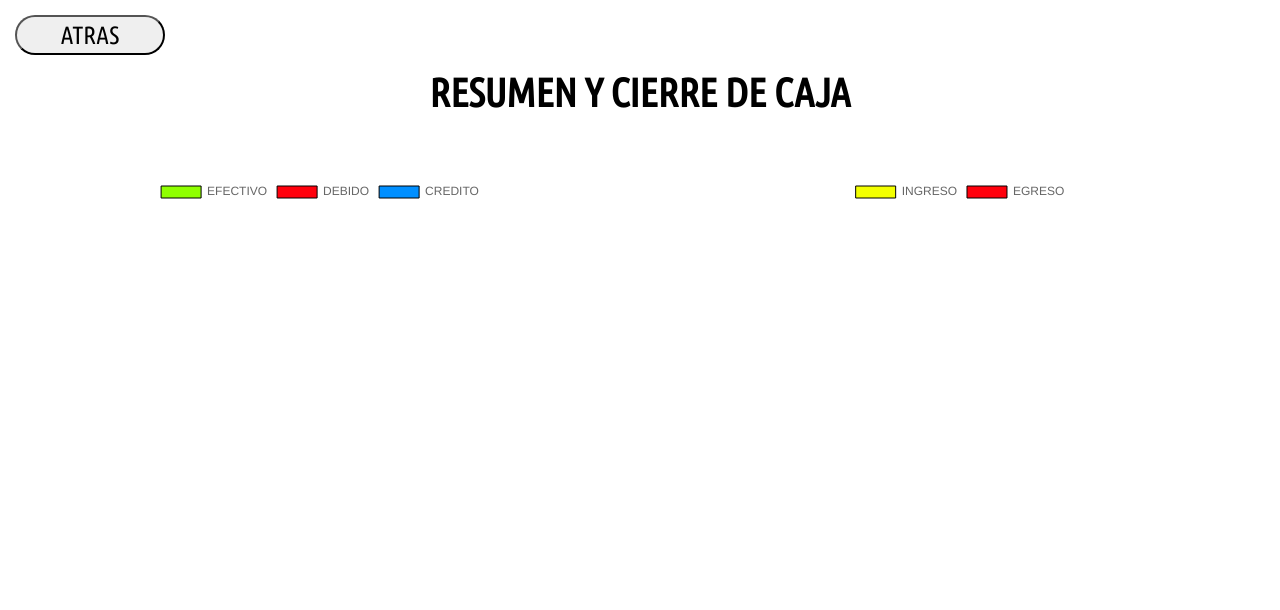
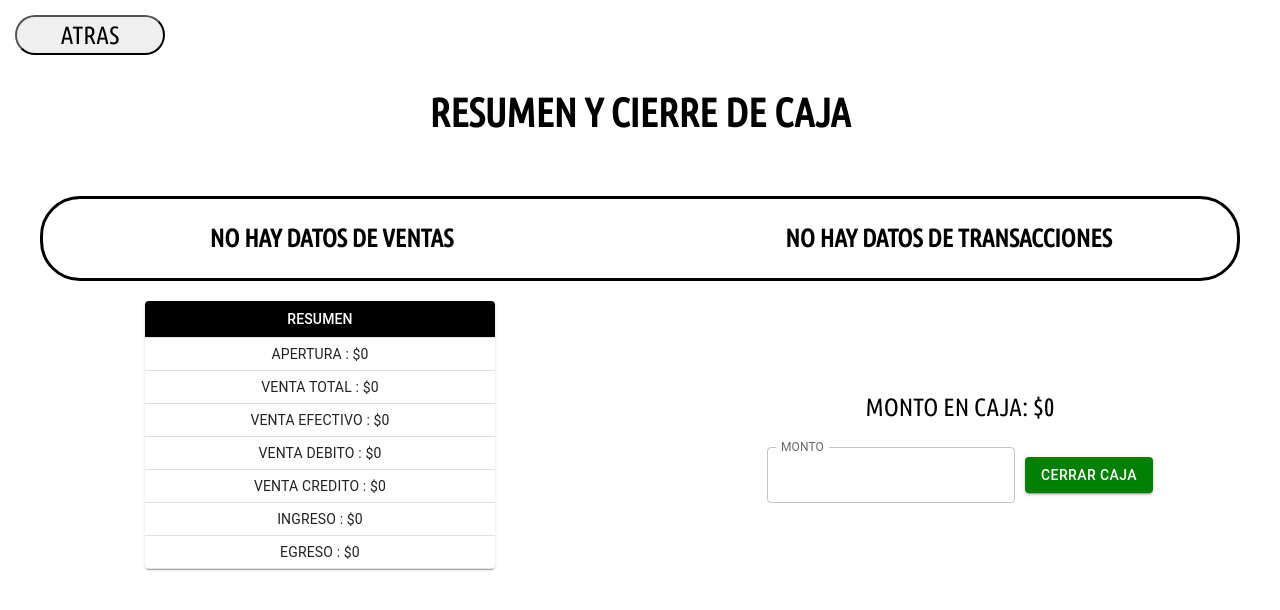
Before and after one commit to HamidFreig/PDV, a React (Create React App) app: page /closeDay in a window 1280 px wide. Shown: the top 610 px of the page. Built offline with nearby package versions, Linux system fonts and the light colour scheme; no server answers; the database is empty.

Commit message:
avance cierre de dia

```diff
--- a/src/components/AdminView/CloseDay/CloseDay.css
+++ b/src/components/AdminView/CloseDay/CloseDay.css
@@ -1,5 +1,46 @@
 .Graficos {
   display: grid;
   margin-top: 60px;
+  margin-left: 40px;
+  margin-right: 40px;
+  gap: 40px;
+  place-items: center;
   grid-template-columns: 1fr 1fr;
+  border: solid;
+  border-radius: 40px;
 }
+
+.Graficos1 {
+  display: flex;
+  text-align: center;
+  justify-content: center;
+  margin-bottom: 20px;
+  width: 100%;
+}
+.Cuadratura {
+  display: grid;
+  justify-content: center;
+  place-items: center;
+  grid-template-columns: 1fr 1fr;
+  margin-top: 20px;
+  margin-bottom: 20px;
+}
+
+@media (max-width: 1030px) {
+  .Graficos {
+    grid-template-columns: 1fr;
+    width: 90%;
+    margin-left: 20px;
+  }
+
+  .Cuadratura {
+    grid-template-columns: 1fr;
+  }
+  .Graficos1 {
+    height: 300px;
+    width: 50%;
+  }
+}
+
+@media (max-width: 380px) {
+}
--- a/src/components/AdminView/CloseDay/CloseDay.jsx
+++ b/src/components/AdminView/CloseDay/CloseDay.jsx
@@ -4,12 +4,11 @@ import { BDContext } from "../../../context/BDContext";
 import { useContext, useState } from "react";
 import GraficoCircularMontos from "./GraficoCircularMontos";
 import GraficoCircularIE from "./GraficoCircularIE";
+import { TablaCuadratura } from "./TablaCuadratura";
+import { ClosingDay } from "./ClosingDay";
 export const CloseDay = () => {
-  const { listVentas, ingresos, egresos } = useContext(BDContext);
+  const { listVentas, ingresos, egresos, aperturas } = useContext(BDContext);
   const [currentDateTime, setCurrentDateTime] = useState(new Date());
-  const [diaFiltrado, setDiaFiltrado] = useState(1);
-  const [MesFiltrado, setMesFiltrado] = useState(1);
-  const [AñoFiltrado, setAñoFiltrado] = useState(1);
 
   const Separador = "/";
   const FechaSplit = currentDateTime.toLocaleDateString().split(Separador);
@@ -49,18 +48,59 @@ export const CloseDay = () => {
     return Egresos;
   };
 
+  //FILTRADO DE APERTURA
+  const filterApertura = () => {
+    const Apertura = aperturas.filter((dato) => {
+      return dato.Fecha == `${DiaSplit}/${MesSplit}/${AñoSplit}`;
+    });
+    return Apertura;
+  };
+
   return (
     <div>
       <Link to={"/admin"}>
         <button className="Button-Back">ATRAS</button>
       </Link>
-      <label>RESUMEN Y CIERRE DE CAJA</label>
+      <label style={{ marginTop: "20px" }}>RESUMEN Y CIERRE DE CAJA</label>
+      {""}
+
       <div className="Graficos">
-        <div className="Graficos1">
-          <GraficoCircularMontos list={filterVentas()} />
+        {filterVentas().reduce((acc, curr) => acc + curr.MontoTotal, 0) > 0 ? (
+          <div className="Graficos1">
+            <GraficoCircularMontos list={filterVentas()} />
+          </div>
+        ) : (
+          <p style={{ fontWeight: "1000" }}>NO HAY DATOS DE VENTAS</p>
+        )}
+        {filterIngresos().reduce((acc, curr) => acc + curr.MontoIngreso, 0) +
+          filterEgresos().reduce((acc, curr) => acc + curr.MontoEgreso, 0) >
+        0 ? (
+          <div className="Graficos1">
+            <GraficoCircularIE
+              listI={filterIngresos()}
+              listE={filterEgresos()}
+            />
+          </div>
+        ) : (
+          <p style={{ fontWeight: "1000" }}>NO HAY DATOS DE TRANSACCIONES</p>
+        )}
+      </div>
+      <div className="Cuadratura">
+        <div className="Table">
+          <TablaCuadratura
+            listVentas={filterVentas()}
+            listI={filterIngresos()}
+            listE={filterEgresos()}
+            apertura={filterApertura()}
+          />
         </div>
-        <div className="Graficos2">
-          <GraficoCircularIE listI={filterIngresos()} listE={filterEgresos()} />
+        <div className="Close">
+          <ClosingDay
+            listVentas={filterVentas()}
+            listI={filterIngresos()}
+            listE={filterEgresos()}
+            apertura={filterApertura()}
+          />
         </div>
       </div>
     </div>
--- /dev/null
+++ b/src/components/AdminView/CloseDay/ClosingDay.jsx
@@ -0,0 +1,53 @@
+import TextField from "@mui/material/TextField";
+import Button from "@mui/material/Button";
+import { useState } from "react";
+
+export const ClosingDay = ({ listVentas, listI, listE, apertura }) => {
+  const [cerrarCaja, setCerrarCaja] = useState(0);
+
+  const MontoApertura = apertura.reduce(
+    (acc, curr) => acc + curr.MontoApertura,
+    0
+  );
+  const MontoVentaEfectivo = listVentas.reduce(
+    (acc, curr) => acc + curr.MontoEfectivo,
+    0
+  );
+
+  const MontoIngreso = listI.reduce((acc, curr) => acc + curr.MontoIngreso, 0);
+  const MontoEgreso = listE.reduce((acc, curr) => acc + curr.MontoEgreso, 0);
+
+  const HandleInputChangeMontoCerrarCaja = (event) => {
+    //GUARDAR LOS DATOS TECLEADOS DE LOS INPUTS EN EL STATE
+    setCerrarCaja(event.target.value);
+  };
+
+  return (
+    <div>
+      <p>
+        MONTO EN CAJA: $
+        {MontoApertura + MontoVentaEfectivo + MontoIngreso - MontoEgreso}
+      </p>
+
+      <TextField
+        id="outlined-number"
+        label="MONTO"
+        type="number"
+        onChange={HandleInputChangeMontoCerrarCaja}
+        InputLabelProps={{
+          shrink: true,
+        }}
+      />
+      <Button
+        variant="contained"
+        style={{
+          backgroundColor: "green",
+          marginTop: "10px",
+          marginLeft: "10px",
+        }}
+      >
+        CERRAR CAJA
+      </Button>
+    </div>
+  );
+};
--- a/src/components/AdminView/CloseDay/GraficoCircularIE.js
+++ b/src/components/AdminView/CloseDay/GraficoCircularIE.js
@@ -1,6 +1,6 @@
 import React from "react";
 import { Chart as ChartJS, ArcElement, Tooltip, Legend } from "chart.js";
-import { Pie } from "react-chartjs-2";
+import { Doughnut } from "react-chartjs-2";
 
 ChartJS.register(ArcElement, Tooltip, Legend);
 
@@ -19,12 +19,12 @@ export default function GraficoCircularIE({ listI, listE }) {
           listI.reduce((acc, curr) => acc + curr.MontoIngreso, 0),
           listE.reduce((acc, curr) => acc + curr.MontoEgreso, 0),
         ],
-        backgroundColor: ["#F3FF00", "#FF000C"],
+        backgroundColor: ["#5DE6E3", "#FF000C"],
         borderColor: ["#000000", "#000000"],
         borderWidth: 1,
       },
     ],
   };
 
-  return <Pie style={{ height: "300px" }} data={data} options={options} />;
+  return <Doughnut style={{ height: "300px" }} data={data} options={options} />;
 }
--- a/src/components/AdminView/CloseDay/GraficoCircularMontos.js
+++ b/src/components/AdminView/CloseDay/GraficoCircularMontos.js
@@ -1,6 +1,6 @@
 import React from "react";
 import { Chart as ChartJS, ArcElement, Tooltip, Legend } from "chart.js";
-import { Pie } from "react-chartjs-2";
+import { Doughnut } from "react-chartjs-2";
 
 ChartJS.register(ArcElement, Tooltip, Legend);
 
@@ -11,7 +11,7 @@ var options = {
 
 export default function GraficoCircularMontos({ list }) {
   var data = {
-    labels: ["EFECTIVO", "DEBIDO", "CREDITO"],
+    labels: ["EFECTIVO", "DEBITO", "CREDITO"],
     datasets: [
       {
         label: "MONTO",
@@ -27,5 +27,5 @@ export default function GraficoCircularMontos({ list }) {
     ],
   };
 
-  return <Pie style={{ height: "300px" }} data={data} options={options} />;
+  return <Doughnut style={{ height: "300px" }} data={data} options={options} />;
 }
--- /dev/null
+++ b/src/components/AdminView/CloseDay/TablaCuadratura.jsx
@@ -0,0 +1,85 @@
+//TABLE MUI
+import Table from "@mui/material/Table";
+import TableBody from "@mui/material/TableBody";
+import TableCell from "@mui/material/TableCell";
+import TableContainer from "@mui/material/TableContainer";
+import TableHead from "@mui/material/TableHead";
+import TableRow from "@mui/material/TableRow";
+import Paper from "@mui/material/Paper";
+
+export const TablaCuadratura = ({ listVentas, listI, listE, apertura }) => {
+  const MontoApertura = apertura.reduce(
+    (acc, curr) => acc + curr.MontoApertura,
+    0
+  );
+  const MontoVentaEfectivo = listVentas.reduce(
+    (acc, curr) => acc + curr.MontoEfectivo,
+    0
+  );
+  const MontoVentaDebito = listVentas.reduce(
+    (acc, curr) => acc + curr.MontoDebito,
+    0
+  );
+  const MontoVentaCredito = listVentas.reduce(
+    (acc, curr) => acc + curr.MontoCredito,
+    0
+  );
+  const MontoIngreso = listI.reduce((acc, curr) => acc + curr.MontoIngreso, 0);
+  const MontoEgreso = listE.reduce((acc, curr) => acc + curr.MontoEgreso, 0);
+  return (
+    <div style={{ width: "350px" }}>
+      <TableContainer component={Paper}>
+        <Table size="small" aria-label="a dense table">
+          <TableHead>
+            <TableRow>
+              <TableCell
+                align="center"
+                sx={{ backgroundColor: "black", color: "white" }}
+              >
+                RESUMEN
+              </TableCell>
+            </TableRow>
+          </TableHead>
+          <TableBody>
+            <TableRow key="MontoApertura">
+              <TableCell component="th" scope="row" align="center">
+                APERTURA : ${MontoApertura}
+              </TableCell>
+            </TableRow>
+            <TableRow key="MontoTotal">
+              <TableCell component="th" scope="row" align="center">
+                VENTA TOTAL : $
+                {MontoVentaEfectivo + MontoVentaDebito + MontoVentaCredito}
+              </TableCell>
+            </TableRow>
+            <TableRow key="MontoEfectivo">
+              <TableCell component="th" scope="row" align="center">
+                VENTA EFECTIVO : ${MontoVentaEfectivo}
+              </TableCell>
+            </TableRow>
+            <TableRow key="MontoDebido">
+              <TableCell component="th" scope="row" align="center">
+                VENTA DEBITO : ${MontoVentaDebito}
+              </TableCell>
+            </TableRow>
+            <TableRow key="MontoCredito">
+              <TableCell component="th" scope="row" align="center">
+                VENTA CREDITO : ${MontoVentaCredito}
+              </TableCell>
+            </TableRow>
+            <TableRow key="MontoIngreso">
+              <TableCell component="th" scope="row" align="center">
+                INGRESO : ${MontoIngreso}
+              </TableCell>
+            </TableRow>
+            <TableRow key="MontoEgreso">
+              <TableCell component="th" scope="row" align="center">
+                EGRESO : ${MontoEgreso}
+              </TableCell>
+            </TableRow>
+          </TableBody>
+        </Table>
+      </TableContainer>
+    </div>
+  );
+};
--- a/src/context/AllContext.js
+++ b/src/context/AllContext.js
@@ -503,6 +503,7 @@ export const AllContext = ({ children }) => {
         getEgresos,
         addApertura,
         getAperturas,
+        aperturas,
         flagApertura,
         Cart,
         cart,
```
